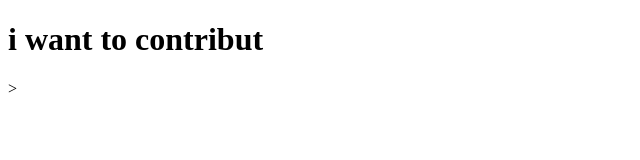
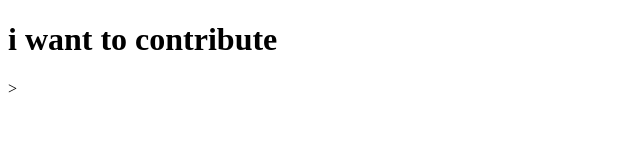
Before and after one commit to CoCreate-app/CoCreate-random-color, a website: page mohd.html in a window 1280 px wide. Shown: the full height of the page, 0-640 px from the left. Drawn offline with Linux system fonts and the light colour scheme.

Commit message:
create mohd.html

```diff
--- a/mohd.html
+++ b/mohd.html
@@ -4,6 +4,6 @@
 	<title></title>
 </head>
 <body>
-<h1>i want to contribut</h1>>
+<h1>i want to contribute</h1>>
 </body>
 </html>
```
